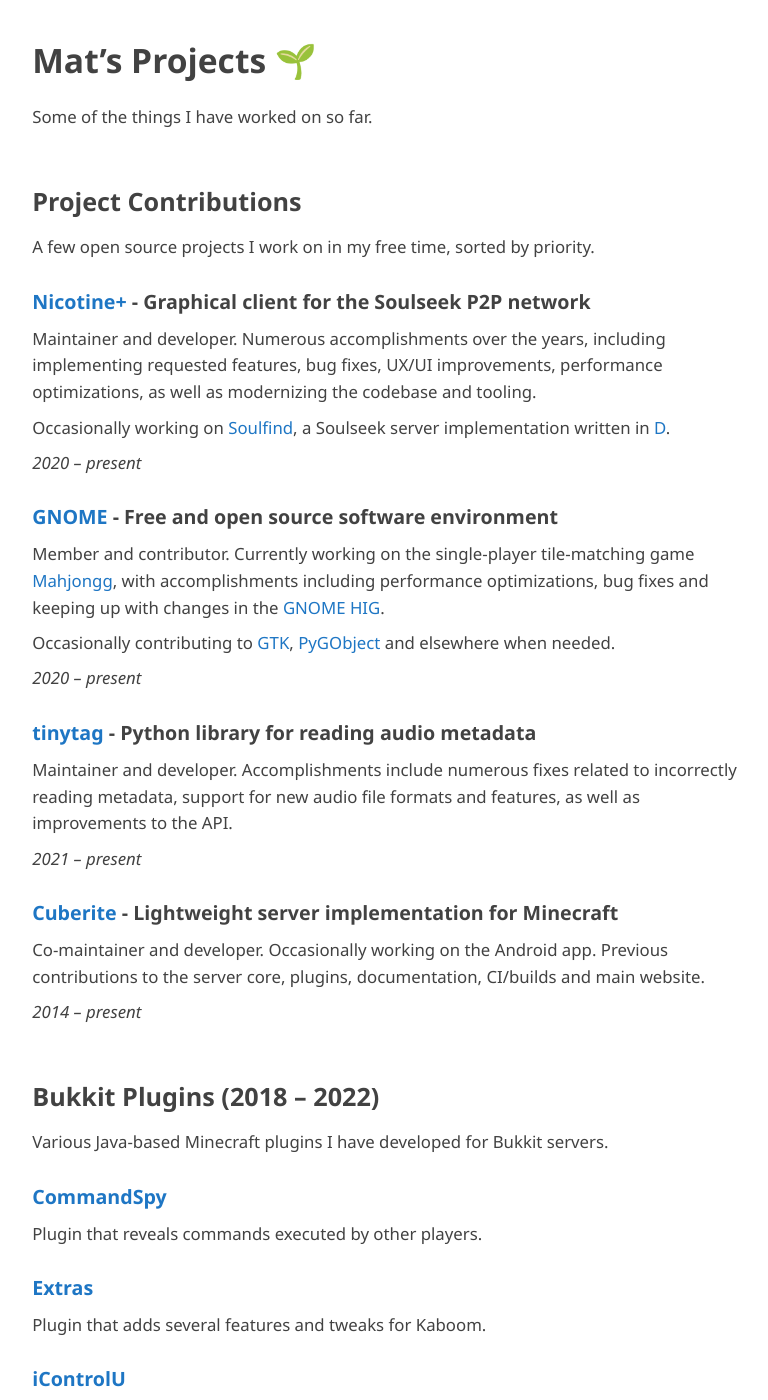
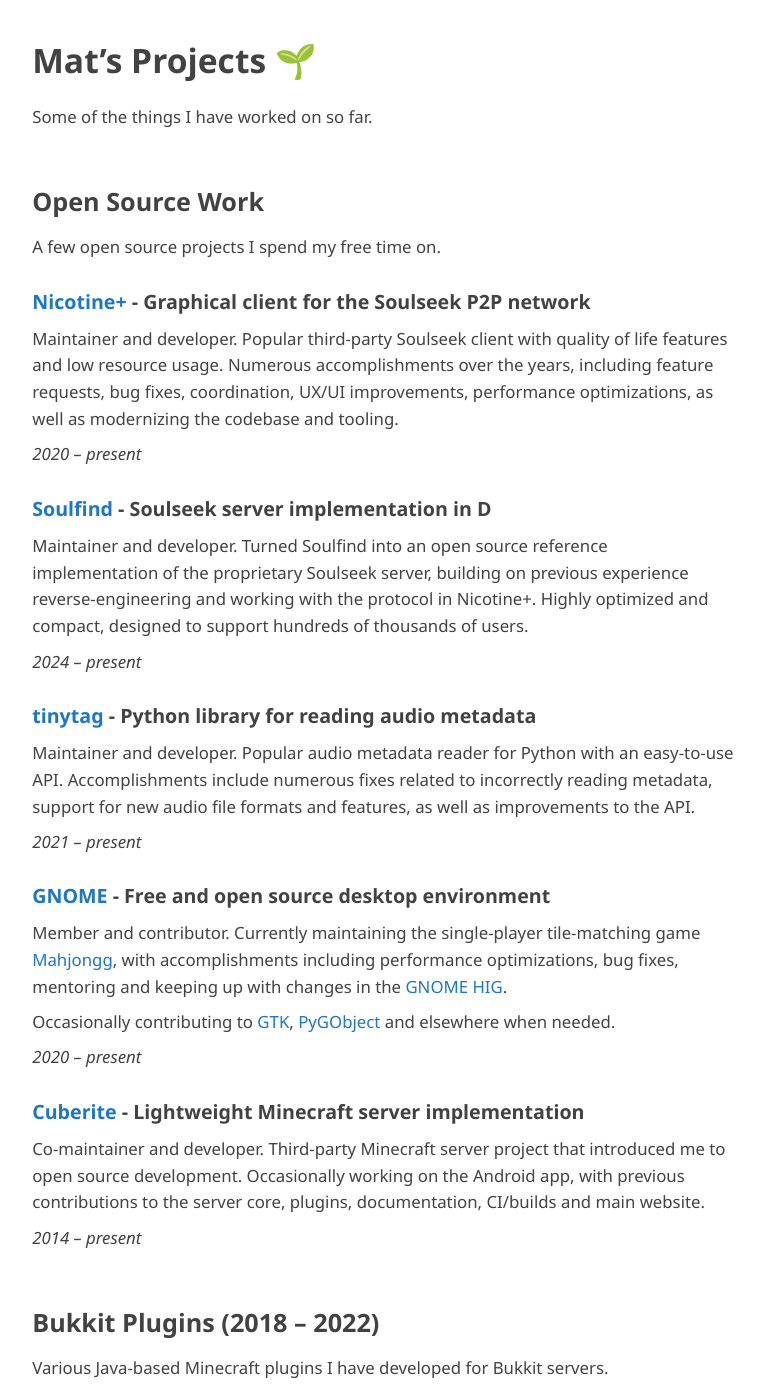
Before and after one commit to mathiascode/projects, a Jekyll site: the page built from index.md, in a window 1280 px wide and 1400 px high. Shown: the whole window, without its empty margins (255-1023 px from the left). Built offline with Jekyll 4.4.1, drawn with Linux system fonts in a browser that asks for light colours; our own code applies the rules of GitHub Pages for plain Markdown files.

Commit message:
Add separate Soulfind entry and some descriptions

```diff
--- a/index.md
+++ b/index.md
@@ -7,36 +7,39 @@
 Some of the things I have worked on so far.
 
 
-## Project Contributions
+## Open Source Work
 
-A few open source projects I work on in my free time, sorted by priority.
+A few open source projects I spend my free time on.
 
 ### [Nicotine+](https://github.com/nicotine-plus/nicotine-plus) - Graphical client for the Soulseek P2P network
 
-Maintainer and developer. Numerous accomplishments over the years, including implementing requested features, bug fixes, UX/UI improvements, performance optimizations, as well as modernizing the codebase and tooling.
-
-Occasionally working on [Soulfind](https://github.com/soulfind-dev/soulfind), a Soulseek server implementation written in [D](https://dlang.org/).
+Maintainer and developer. Popular third-party Soulseek client with quality of life features and low resource usage. Numerous accomplishments over the years, including feature requests, bug fixes, coordination, UX/UI improvements, performance optimizations, as well as modernizing the codebase and tooling.
 
 *2020 – present*
 
-### [GNOME](https://www.gnome.org/) - Free and open source software environment
+### [Soulfind](https://github.com/soulfind-dev/soulfind) - Soulseek server implementation in D
 
-Member and contributor. Currently working on the single-player tile-matching game [Mahjongg](https://apps.gnome.org/Mahjongg/), with accomplishments including performance optimizations, bug fixes and keeping up with changes in the [GNOME HIG](https://developer.gnome.org/hig/).
+Maintainer and developer. Turned Soulfind into an open source reference implementation of the proprietary Soulseek server, building on previous experience reverse-engineering and working with the protocol in Nicotine+. Highly optimized and compact, designed to support hundreds of thousands of users.
+
+*2024 – present*
+
+### [tinytag](https://github.com/tinytag/tinytag) - Python library for reading audio metadata
+
+Maintainer and developer. Popular audio metadata reader for Python with an easy-to-use API. Accomplishments include numerous fixes related to incorrectly reading metadata, support for new audio file formats and features, as well as improvements to the API.
+
+*2021 – present*
+
+### [GNOME](https://www.gnome.org/) - Free and open source desktop environment
+
+Member and contributor. Currently maintaining the single-player tile-matching game [Mahjongg](https://apps.gnome.org/Mahjongg/), with accomplishments including performance optimizations, bug fixes, mentoring and keeping up with changes in the [GNOME HIG](https://developer.gnome.org/hig/).
 
 Occasionally contributing to [GTK](https://gtk.org/), [PyGObject](https://pygobject.gnome.org/) and elsewhere when needed.
 
 *2020 – present*
 
-### [tinytag](https://github.com/tinytag/tinytag) - Python library for reading audio metadata
+### [Cuberite](https://github.com/cuberite) - Lightweight Minecraft server implementation
 
-Maintainer and developer. Accomplishments include numerous fixes related to incorrectly reading metadata, support for new audio file formats and features, as well as improvements to the API.
-
-*2021 – present*
-
-### [Cuberite](https://github.com/cuberite) - Lightweight server implementation for Minecraft
-
-Co-maintainer and developer. Occasionally working on the Android app. Previous contributions to the server
-core, plugins, documentation, CI/builds and main website.
+Co-maintainer and developer. Third-party Minecraft server project that introduced me to open source development. Occasionally working on the Android app, with previous contributions to the server core, plugins, documentation, CI/builds and main website.
 
 *2014 – present*
 
```
